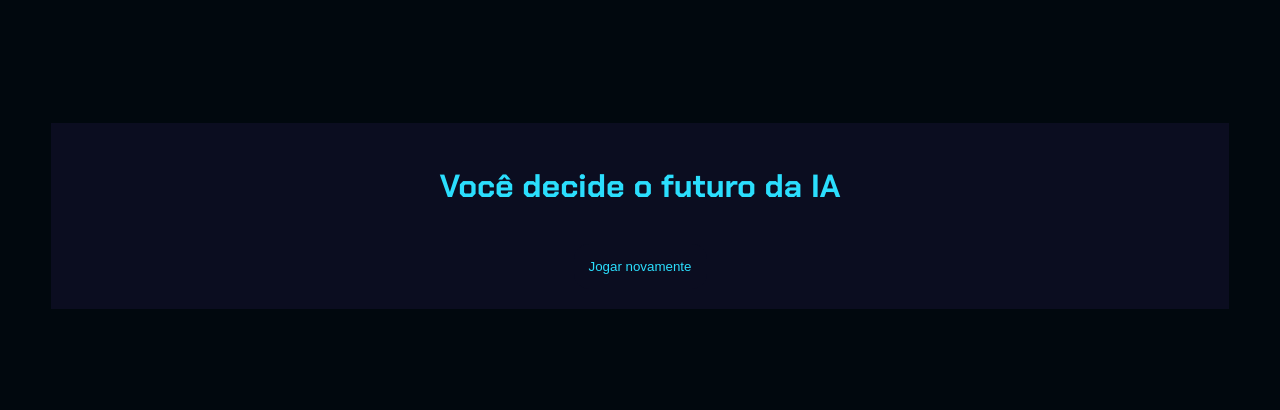
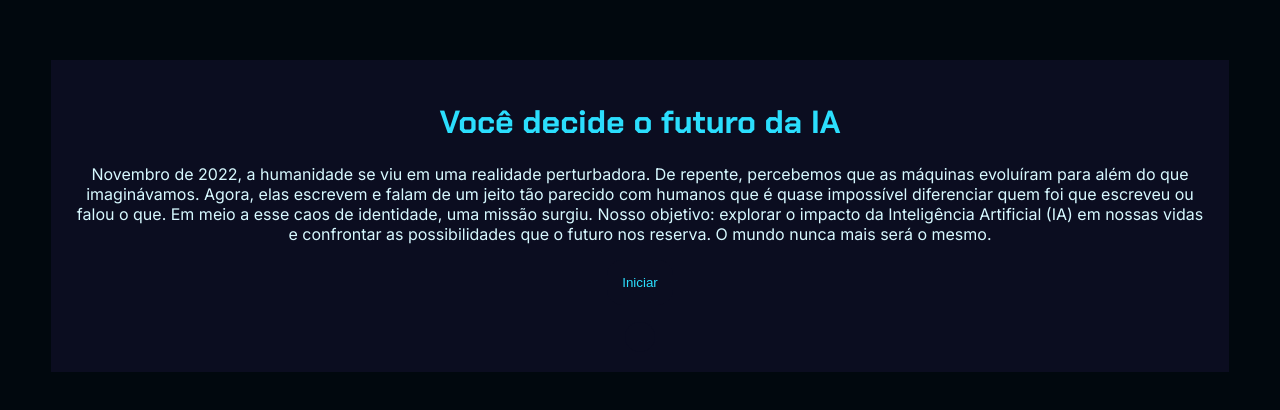
Before and after one commit to marianinha1/T-cnicas-Computacionais, a plain HTML site: page index.html in a window 1280 px wide. Shown: the part 192-602 px from the top of the page. Drawn offline with Linux system fonts and the light colour scheme.

Commit message:
Add files via upload

```diff
--- a/index.html
+++ b/index.html
@@ -9,11 +9,22 @@
 <body>
     <div class="caixa-principal">
         <h1>Você decide o futuro da IA</h1>
+        <div class="tela-inicial">
+            <p>
+                    Novembro de 2022, a humanidade se viu em uma realidade perturbadora.
+            De repente, percebemos que as máquinas evoluíram para além do que imaginávamos.
+            Agora, elas escrevem e falam de um jeito tão parecido com humanos que é quase impossível diferenciar quem foi que escreveu ou falou o que.
+            Em meio a esse caos de identidade, uma missão surgiu.
+            Nosso objetivo: explorar o impacto da Inteligência Artificial (IA) em nossas vidas e confrontar as possibilidades que o futuro nos reserva.
+            O mundo nunca mais será o mesmo.
+            </p>
+            <button class="iniciar-btn">Iniciar</button>
+            </div>
         <div class="caixa-perguntas"></div>
         <div class="caixa-alternativas"></div>
         <div class="caixa-resultado"></div>
             <p class="texto-resultado"></p>
-            <button class=”novamente-btn”>Jogar novamente</button>
+            <button class=”novamente-btn”></button>
         </div>
     </div>
 </body>
```
Also changed, not shown: script.js (+14 -0 lines).
